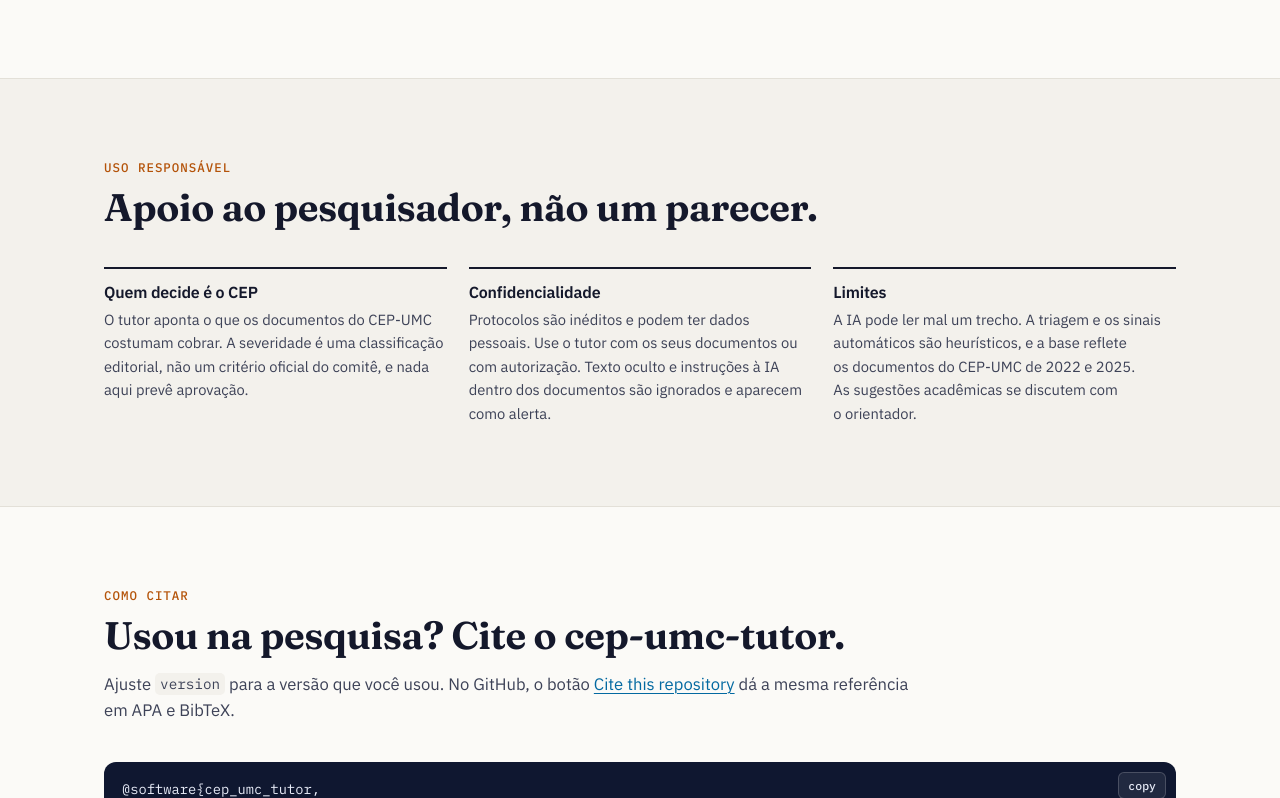
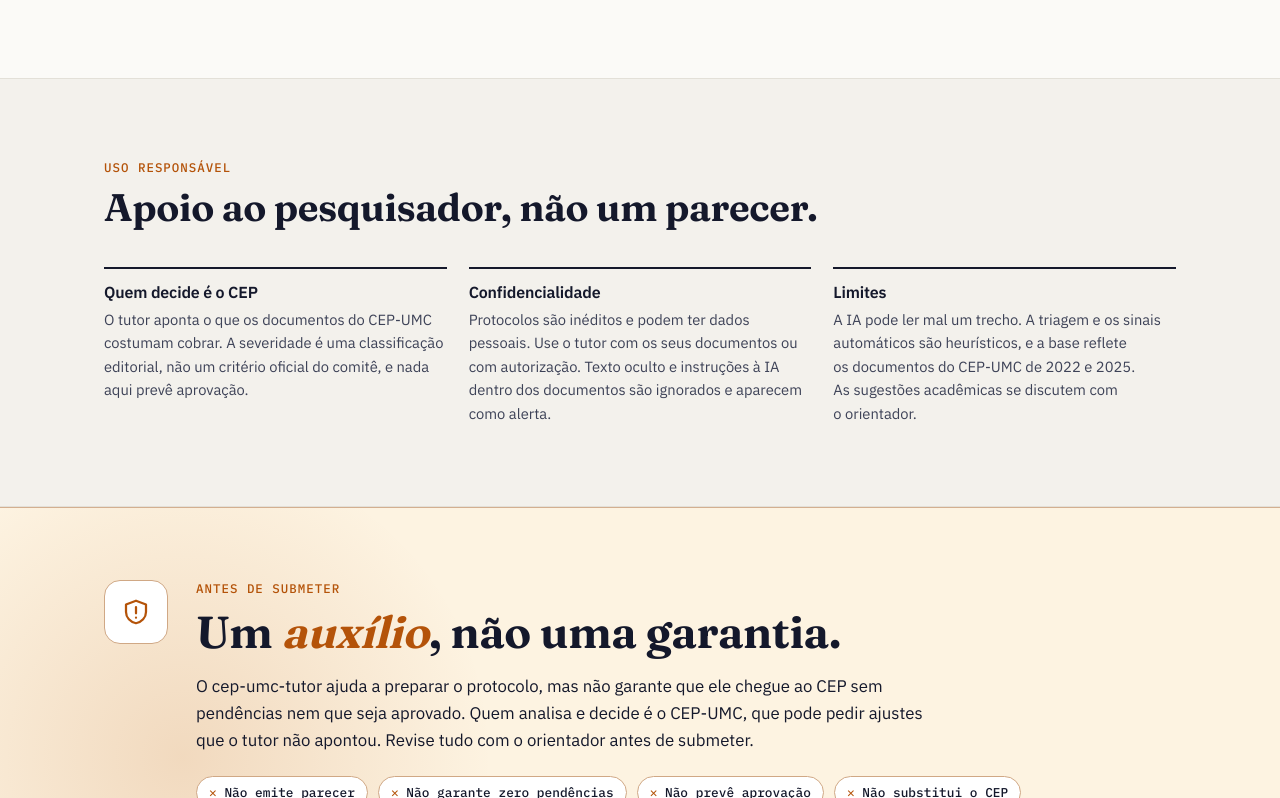
Before and after one commit to LaBiOmicS/cep-umc-tutor, a plain HTML site: page site/index.html in a window 1280 px wide. Shown: the part 11202-12000 px from the top of the page. Drawn offline with Linux system fonts and the light colour scheme.

Commit message:
feat(site): faixa de aviso 'um auxílio, não uma garantia'
Perto do fim da página: o tutor não emite parecer, não garante ausência de
pendências nem prevê aprovação no CEP-UMC.

Co-Authored-By: Claude Opus 5.5 <noreply@anthropic.com>

```diff
--- a/site/index.html
+++ b/site/index.html
@@ -381,6 +381,17 @@ p, li, .lede, .file span, .needs span, .tip, .beta-note span, .role-card p, .cal
 .code.cite { max-width: none; }
 .code.cite pre { white-space: pre; overflow-x: auto; overflow-wrap: normal; }
 .cite-note { margin-top: 14px; font-size: .92rem; color: var(--ink-2); }
+.disclaimer { padding: 72px 0; background: var(--gold-soft); border-top: 1px solid color-mix(in srgb, var(--gold) 35%, var(--line)); border-bottom: 1px solid color-mix(in srgb, var(--gold) 35%, var(--line)); position: relative; overflow: hidden; }
+.disclaimer::before { content: ""; position: absolute; inset: auto auto -50% -10%; width: 620px; height: 620px; background: radial-gradient(closest-side, color-mix(in srgb, var(--gold) 16%, transparent), transparent); pointer-events: none; }
+.disclaimer .wrap { position: relative; display: grid; grid-template-columns: auto 1fr; gap: 28px; align-items: start; }
+.disclaimer .shield { width: 64px; height: 64px; border-radius: 16px; display: grid; place-items: center; background: var(--surface); color: var(--gold); border: 1px solid color-mix(in srgb, var(--gold) 40%, var(--line)); }
+.disclaimer h2 { font-size: clamp(1.9rem, 4vw, 2.8rem); margin: 6px 0 16px; }
+.disclaimer h2 em { font-style: italic; color: var(--gold); }
+.disclaimer p { max-width: 44em; font-size: 1.05rem; color: var(--ink); margin: 0; }
+.disclaimer ul { list-style: none; padding: 0; margin: 22px 0 0; display: flex; flex-wrap: wrap; gap: 10px; }
+.disclaimer li { font: 500 .8rem var(--mono); padding: 7px 12px; border-radius: 999px; background: var(--surface); border: 1px solid color-mix(in srgb, var(--gold) 40%, var(--line)); color: var(--ink); }
+.disclaimer li::before { content: "✕ "; color: var(--gold); }
+@media (max-width: 700px) { .disclaimer { padding: 52px 0; } .disclaimer .wrap { grid-template-columns: 1fr; gap: 16px; } .disclaimer .shield { width: 52px; height: 52px; } }
 </style>
 </head>
 <body>
@@ -1035,6 +1046,21 @@ uv run $S/cep_tutor.py planejar --output-dir cep_tutor/plan --nivel graduacao --
     </div>
   </div>
 </section>
+<section class="disclaimer" id="aviso" role="note">
+  <div class="wrap">
+    <div class="shield" aria-hidden="true"><svg width="30" height="30" viewBox="0 0 24 24" fill="none" stroke="currentColor" stroke-width="1.8" stroke-linecap="round" stroke-linejoin="round"><path d="M12 3l8 3v6c0 4.5-3.4 8.2-8 9-4.6-.8-8-4.5-8-9V6z"/><path d="M12 8v5M12 16.5v.01"/></svg></div>
+    <div>
+      <div class="eyebrow"><span lang="pt">Antes de submeter</span><span lang="en">Before you submit</span><span lang="es">Antes de enviar</span></div>
+      <h2 lang="pt">Um <em>auxílio</em>, não uma garantia.</h2><h2 lang="en">An <em>aid</em>, not a guarantee.</h2><h2 lang="es">Una <em>ayuda</em>, no una garantía.</h2>
+      <p lang="pt">O <span class="nw">cep-umc-tutor</span> ajuda a preparar o protocolo, mas não garante que ele chegue ao CEP sem pendências nem que seja aprovado. Quem analisa e decide é o <span class="nw">CEP-UMC</span>, que pode pedir ajustes que o tutor não apontou. Revise tudo com o orientador antes de submeter.</p>
+      <p lang="en">The <span class="nw">cep-umc-tutor</span> helps you prepare the protocol, but it does not guarantee that it reaches the committee without pending items, or that it will be approved. The <span class="nw">CEP-UMC</span> reviews and decides, and may ask for changes the tutor did not point out. Go over everything with your supervisor before submitting.</p>
+      <p lang="es">El <span class="nw">cep-umc-tutor</span> ayuda a preparar el protocolo, pero no garantiza que llegue al comité sin pendientes ni que sea aprobado. Quien analiza y decide es el <span class="nw">CEP-UMC</span>, que puede pedir ajustes que el tutor no señaló. Revise todo con su director antes de enviarlo.</p>
+      <ul lang="pt"><li>Não emite parecer</li><li>Não garante zero pendências</li><li>Não prevê aprovação</li><li>Não substitui o CEP</li></ul>
+      <ul lang="en"><li>Issues no ethics opinion</li><li>Does not rule out pending items</li><li>Does not predict approval</li><li>Does not replace the committee</li></ul>
+      <ul lang="es"><li>No emite dictamen</li><li>No descarta pendientes</li><li>No anticipa la aprobación</li><li>No sustituye al comité</li></ul>
+    </div>
+  </div>
+</section>
 <section id="citar">
   <div class="wrap">
     <div class="sec-head">
```
Also changed, not shown: 1 other file.
